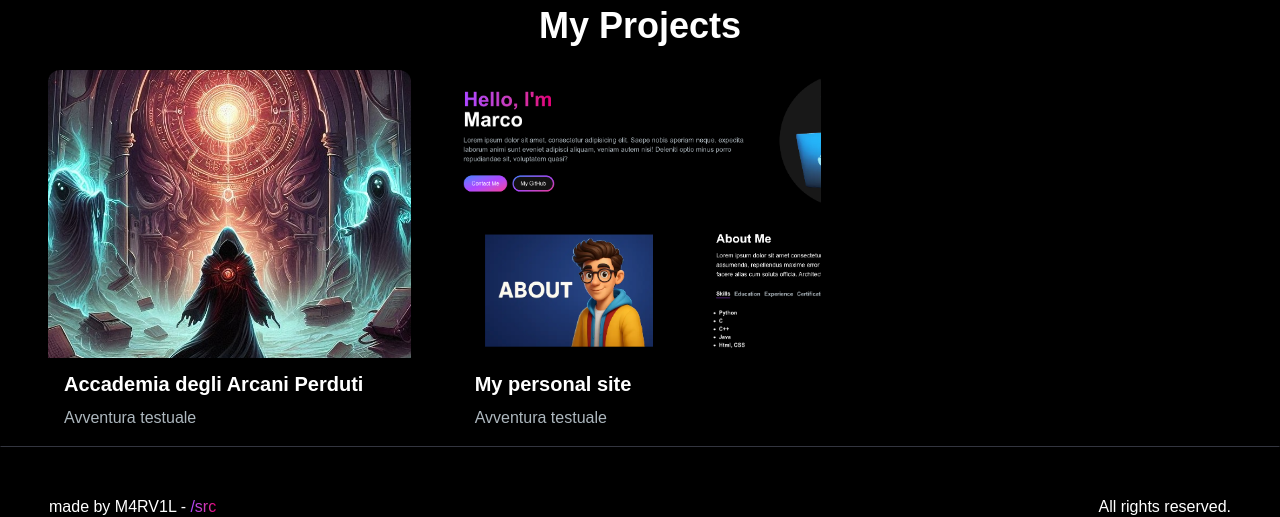
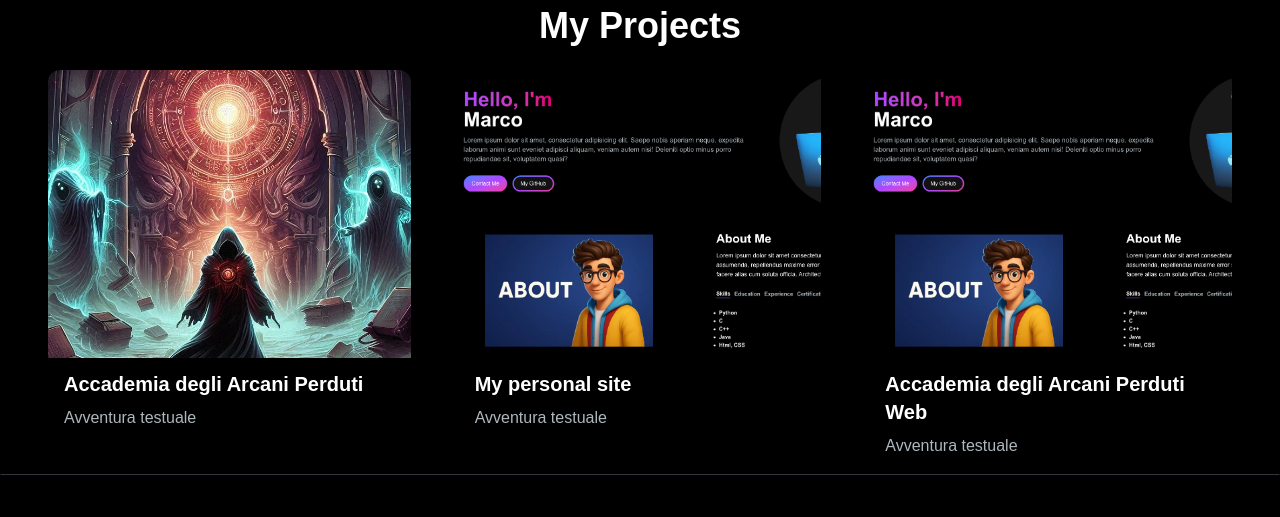
Before and after one commit to M4RV1L/Personal-Site, a Next.js app: page / in a window 1280 px wide. Shown: the part 1022-1539 px from the top of the page. Built offline with nearby package versions, Linux system fonts and the light colour scheme.

Commit message:
Update ProjectsSection.jsx

```diff
--- a/src/app/compnents/ProjectsSection.jsx
+++ b/src/app/compnents/ProjectsSection.jsx
@@ -22,7 +22,17 @@ const projectsData = [
         tag: ["All", "Web"],
         gitUrl: "https://github.com/M4RV1L/Personal-Site",
         previewUrl: "/",
-    }
+    },
+    {
+        id: 3,
+        title: "Accademia degli Arcani Perduti Web",
+        description: "Avventura testuale",
+        image: "/images/projects/projects2.png",
+        tag: ["All", "Web"],
+        gitUrl: "https://github.com/M4RV1L/L-Accademia-Degli-Arcani-Perduti-Web",
+        previewUrl: "/",
+
+    },
 ];
 
 const ProjectsSection = () => {
```
